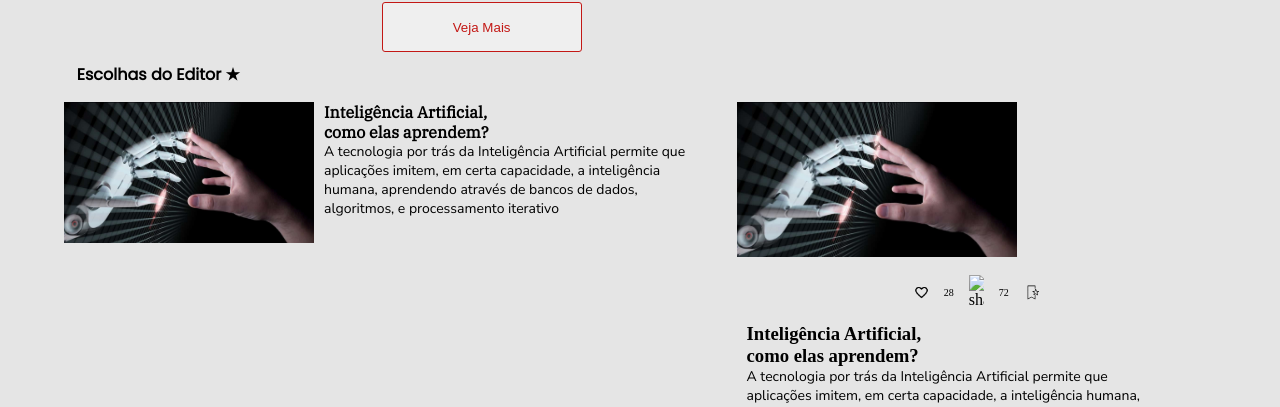
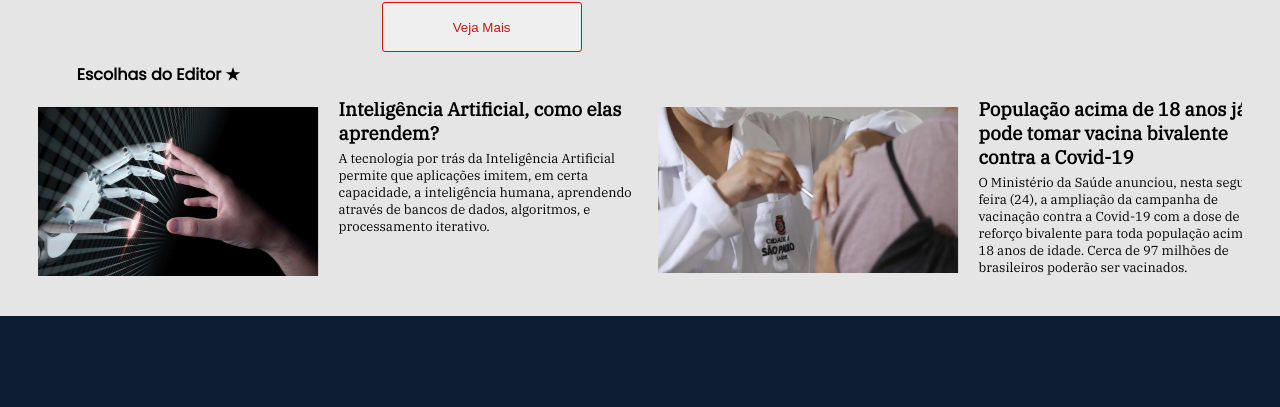
Before and after one commit to SAIRIKO/Metodos-Ageis, a plain HTML site: page index.html in a window 1280 px wide. Shown: the part 1597-2004 px from the top of the page. Drawn offline with Linux system fonts and the light colour scheme.

Commit message:
escolha dos editores

```diff
--- a/index.html
+++ b/index.html
@@ -108,6 +108,7 @@
                         <div class="new">
                             <a href="noticia-satelite.html"><img src="imagens/news-img/Satélite da NASA de 300kg caiu na....png" alt="NASA" width="350px"></a>
                             <a href="noticia-satelite.html"><h4 class="new-board-news1">Satélite da NASA de 300 kg caiu na Terra na última quarta-feira (19)</h4></a>
+                            <br>
                             <p class="new-board-news1">Lançado em 2002, o RHESSI tinha o objetivo de estudar o Sol e registrar dados de explosões solares, até 2018, quando sua missão foi descontinuada. Ao todo, foram registradas mais de 100 mil eventos de raios-x, que ajudaram os cientistas a entender mais sobre as explosões solares e sobre o Sol como um todo</p>
                             <p class="fonte-noticia2">By Lucy Hiddleston  |  4min read <br> 5 hours ago</p>
                             <hr>
@@ -148,144 +149,118 @@
         </div>
         <h4 id="titulo-escolha-do-editor">Escolhas do Editor ★</h4>
 
-        <div class="escolhas-editor-aling">
-            <div class="escolhas-editor">  <!--Vou escrever aqui pq dps eu esqueço :P A gente tem que criar 8 divs com noticias aqui (2 pra cada deslize)-->
-                <div class="noticia-escolha-editor">
-                    <a href="noticia-IA-como-aprendem.html"><img src="imagens/news-img/como-a-IA-aprende-maxuser-via-shutterstock.jpg" alt="IA" width="250px"></a>
-                    <div class="sub-escolha-editor">
-                        <a href="noticia-IA-como-aprendem.html"><h4>Inteligência Artificial,<br>como elas aprendem?</h4></a>
-                        <p>A tecnologia por trás da Inteligência Artificial permite que aplicações imitem, em certa capacidade, a inteligência humana, aprendendo através de bancos de dados, algoritmos, e processamento iterativo</p>
-                    </div>
-        <div class="noticias-escolha-do-editor">
-            <div class="noticia-escolha-do-editor">
-                <div class="new-escolha-do-editor">
-                    <a href="#" target="_blank">
-                        <div class="imgs-escolha-editor">
-                            <img src="/imagens/news-img/como-a-IA-aprende-maxuser-via-shutterstock.jpg" alt="IA" width="280px" height="155px">
-                            <div class="interacao">
-                                <img src="imagens/icons/icons8-heart-24.png" alt="like" width="15px"> <p style="font-size: 10px;">28</p>  <!--Icones de interação do usuário NÃO FUNICIONAL-->
-                                <img src="imagens/icons/icons8-share-rounded-30.png" alt="share" width="15px"> <p style="font-size: 10px;">72</p>
-                                <img src="imagens/icons/icons8-favorites.svg" alt="save"width="15px">
-                            </div>
-                        </div>
-                        <div class="sub-escolha-editor">
-                            <h3> Inteligência Artificial, <br> como elas aprendem?</h3>
-                            <p>A tecnologia por trás da Inteligência Artificial permite que aplicações imitem, em certa capacidade, a inteligência humana, aprendendo através de bancos de dados, algoritmos, e processamento iterativo</p>
-                        </div>
-                    </a>
-                </div>
-                <div class="new-escolha-do-editor">
-                    <a href="#" target="_blank">
-                        <div class="imgs-escolha-editor">
-                            <img src="/imagens/news-img/vacinacao_covid_bivalente_sp_2.webp" alt="IA" width="280px" height="155px">
-                            <div class="interacao">
-                                <img src="imagens/icons/icons8-heart-24.png" alt="like" width="15px"> <p style="font-size: 10px;">28</p>  <!--Icones de interação do usuário NÃO FUNICIONAL-->
-                                <img src="imagens/icons/icons8-share-rounded-30.png" alt="share" width="15px"> <p style="font-size: 10px;">72</p>
-                                <img src="imagens/icons/icons8-favorites.svg" alt="save"width="15px">
-                            </div>
-                        </div>
-                        <div class="sub-escolha-editor">
-                            <h3> População acima de 18 anos já pode tomar <br> vacina bivalente contra a Covid-19</h3>
-                            <p>O Ministério da Saúde anunciou, nesta segunda-feira (24), a ampliação da campanha de vacinação contra a Covid-19 com a dose de reforço bivalente para toda população acima de 18 anos de idade. Cerca de 97 milhões de brasileiros poderão ser vacinados.</p>
-                        </div>
+        <div class="carousel">
+            <div class="carousel-slide">
+                <div class="carousel-item active">
+                    <div class="item-content">
+                        <a href="#">
+                            <img src="imagens/news-img/como-a-IA-aprende-maxuser-via-shutterstock.jpg" alt="IA">
                         </a>
                     </div>
                 </div>
-            <div class="noticia-escolha-do-editor">
-                <div class="new-escolha-do-editor">
+                <div class="carousel-item">
+                    <div class="item-content">
+                        <div class="sub-carousel">
                             <a href="#">
-                        <div class="imgs-escolha-editor">
-                            <img src="/imagens/news-img/como-a-IA-aprende-maxuser-via-shutterstock.jpg" alt="IA" width="280px" height="155px">
-                            <div class="interacao">
-                                <img src="imagens/icons/icons8-heart-24.png" alt="like" width="15px"> <p style="font-size: 10px;">28</p>  <!--Icones de interação do usuário NÃO FUNICIONAL-->
-                                <img src="imagens/icons/icons8-share-rounded-30.png" alt="share" width="15px"> <p style="font-size: 10px;">72</p>
-                                <img src="imagens/icons/icons8-favorites.svg" alt="save"width="15px">
+                                <h3> Inteligência Artificial, como elas aprendem?</h3>
+                            </a>
+                            <p> A tecnologia por trás da Inteligência Artificial permite que aplicações imitem, em certa capacidade, a inteligência humana, aprendendo através de bancos de dados, algoritmos, e processamento iterativo.</p>
                         </div>
                     </div>
-                        <div class="sub-escolha-editor">
-                            <h3> Inteligência Artificial, <br> como elas aprendem?</h3>
-                            <p>A tecnologia por trás da Inteligência Artificial permite que aplicações imitem, em certa capacidade, a inteligência humana, aprendendo através de bancos de dados, algoritmos, e processamento iterativo</p>
                 </div>
-                    </a>
-                </div>
-                <div class="new-escolha-do-editor">
+                <div class="carousel-item">
+                    <div class="item-content">
                         <a href="#">
-                        <div class="imgs-escolha-editor">
-                            <img src="/imagens/news-img/vacinacao_covid_bivalente_sp_2.webp" alt="IA" width="280px" height="155px">
-                            <div class="interacao">
-                                <img src="imagens/icons/icons8-heart-24.png" alt="like" width="15px"> <p style="font-size: 10px;">28</p>  <!--Icones de interação do usuário NÃO FUNICIONAL-->
-                                <img src="imagens/icons/icons8-share-rounded-30.png" alt="share" width="15px"> <p style="font-size: 10px;">72</p>
-                                <img src="imagens/icons/icons8-favorites.svg" alt="save"width="15px">
-                            </div>
-                        </div>
-                        <div class="sub-escolha-editor">
-                            <h3> População acima de 18 anos já pode tomar <br> vacina bivalente contra a Covid-19</h3>
-                            <p>O Ministério da Saúde anunciou, nesta segunda-feira (24), a ampliação da campanha de vacinação contra a Covid-19 com a dose de reforço bivalente para toda população acima de 18 anos de idade. Cerca de 97 milhões de brasileiros poderão ser vacinados.</p>
-                        </div>
+                            <img src="imagens/news-img/vacinacao_covid_bivalente_sp_2.webp" alt="Vacinação">
                         </a>
                     </div>
                 </div>
-            <div class="noticia-escolha-do-editor">
-                <div class="new-escolha-do-editor">
+                <div class="carousel-item">
+                    <div class="item-content">
+                        <div class="sub-carousel">
                             <a href="#">
-                        <div class="imgs-escolha-editor">
-                            <img src="/imagens/news-img/como-a-IA-aprende-maxuser-via-shutterstock.jpg" alt="IA" width="280px" height="155px">
-                            <div class="interacao">
-                                <img src="imagens/icons/icons8-heart-24.png" alt="like" width="15px"> <p style="font-size: 10px;">28</p>  <!--Icones de interação do usuário NÃO FUNICIONAL-->
-                                <img src="imagens/icons/icons8-share-rounded-30.png" alt="share" width="15px"> <p style="font-size: 10px;">72</p>
-                                <img src="imagens/icons/icons8-favorites.svg" alt="save"width="15px">
-                            </div>
-                        </div>
-                        <div class="sub-escolha-editor">
-                            <h3> Inteligência Artificial, <br> como elas aprendem?</h3>
-                            <p>A tecnologia por trás da Inteligência Artificial permite que aplicações imitem, em certa capacidade, a inteligência humana, aprendendo através de bancos de dados, algoritmos, e processamento iterativo</p>
-                        </div>
+                                <h3> População acima de 18 anos já pode tomar vacina bivalente contra a Covid-19</h3>
                             </a>
-                </div>
-                <div class="new-escolha-do-editor">
-                    <a href="#">
-                        <div class="imgs-escolha-editor">
-                            <div class="imgs-escolha-editor">
-                                <img src="/imagens/news-img/vacinacao_covid_bivalente_sp_2.webp" alt="IA" width="280px" height="155px">
-                                <div class="interacao">
-                                    <img src="imagens/icons/icons8-heart-24.png" alt="like" width="15px"> <p style="font-size: 10px;">28</p>  <!--Icones de interação do usuário NÃO FUNICIONAL-->
-                                    <img src="imagens/icons/icons8-share-rounded-30.png" alt="share" width="15px"> <p style="font-size: 10px;">72</p>
-                                    <img src="imagens/icons/icons8-favorites.svg" alt="save"width="15px">
+                            <p>O Ministério da Saúde anunciou, nesta segunda-feira (24), a ampliação da campanha de vacinação contra a Covid-19 com a dose de reforço bivalente para toda população acima de 18 anos de idade. Cerca de 97 milhões de brasileiros poderão ser vacinados.</p>
                         </div>
                     </div>
                 </div>
-                        <div class="sub-escolha-editor">
-                            <h3> População acima de 18 anos já pode tomar <br> vacina bivalente contra a Covid-19</h3>
-                            <p>O Ministério da Saúde anunciou, nesta segunda-feira (24), a ampliação da campanha de vacinação contra a Covid-19 com a dose de reforço bivalente para toda população acima de 18 anos de idade. Cerca de 97 milhões de brasileiros poderão ser vacinados.</p>
-                        </div>
+                <div class="carousel-item">
+                    <div class="item-content">
+                        <a href="#">
+                            <img src="imagens/news-img/como-a-IA-aprende-maxuser-via-shutterstock.jpg" alt="IA">
                         </a>
                     </div>
                 </div>
+                <div class="carousel-item">
+                    <div class="item-content">
+                        <div class="sub-carousel">
+                            <a href="#">
+                                <h3> Inteligência Artificial, como elas aprendem?</h3>
+                            </a>
+                            <p> A tecnologia por trás da Inteligência Artificial permite que aplicações imitem, em certa capacidade, a inteligência humana, aprendendo através de bancos de dados, algoritmos, e processamento iterativo.</p>
+                        </div>
+                    </div>
+                </div>
+                <div class="carousel-item">
+                    <div class="item-content">
+                        <a href="#">
+                            <img src="imagens/news-img/vacinacao_covid_bivalente_sp_2.webp" alt="Vacinação">
+                        </a>
+                    </div>
+                </div>
+                <div class="carousel-item">
+                    <div class="item-content">
+                        <div class="sub-carousel">
+                            <a href="#">
+                                <h3> População acima de 18 anos já pode tomar vacina bivalente contra a Covid-19</h3>
+                            </a>
+                            <p>O Ministério da Saúde anunciou, nesta segunda-feira (24), a ampliação da campanha de vacinação contra a Covid-19 com a dose de reforço bivalente para toda população acima de 18 anos de idade. Cerca de 97 milhões de brasileiros poderão ser vacinados.</p>
+                        </div>
+                    </div>
+                </div>
+            </div>
+        </div>
 
-        </style>
 
         <script>
-            let noticias = document.querySelector('.noticias-escolha-do-editor');
-            let itens = document.querySelectorAll('.noticia-escolha-do-editor');
-            let total = itens.length;
-            let indiceAtual = 0;
+            const carouselSlide = document.querySelector('.carousel-slide');
+            const carouselItems = document.querySelectorAll('.carousel-item');
 
-            function iniciarAnimacao() {
-            setInterval(function() {
-                let itemAtual = itens[indiceAtual];
-                itemAtual.style.opacity = 0;
-                itemAtual.classList.remove('atual');
-                indiceAtual = (indiceAtual + 1) % total;
-                let proximoItem = itens[indiceAtual];
-                proximoItem.style.opacity = 1;
-                proximoItem.classList.add('atual');
-                noticias.appendChild(itemAtual);
-            }, 4500);
+            let counter = 0;
+            let slideInterval;
+
+            const itemWidth = carouselItems[0].clientWidth + 20;
+            const visibleSlides = 2;
+
+            function slideCarousel() {
+            carouselSlide.style.transition = 'transform 0.8s ease-in-out';
+            carouselSlide.style.transform = `translateX(${-itemWidth * counter}px)`;
             }
 
-        iniciarAnimacao();
+            function resetCarousel() {
+            carouselSlide.style.transition = 'none';
+            carouselSlide.style.transform = 'translateX(0)';
+            counter = 0;
+            }
+
+            function nextSlide() {
+            if (counter >= carouselItems.length - visibleSlides) {
+                resetCarousel();
+            } else {
+                counter += visibleSlides;
+                slideCarousel();
+            }
+
+            clearInterval(slideInterval);
+            slideInterval = setInterval(nextSlide, 5000);
+            }
+
+            slideInterval = setInterval(nextSlide, 5000);
         </script>
-        </div>
+
+        <br>
+        <br>
     </main>
     <!--Final do corpo do Home-->
 
--- a/style/home.css
+++ b/style/home.css
@@ -77,6 +77,7 @@ h4{
     justify-content: space-between;
 }
 .nav-board1 a{
+    margin-left: 5px;
     font-family: 'Poppins',sans-serif;
     padding: 0px 20px 0px 0px;
     position: relative;
@@ -186,26 +187,35 @@ h4{
     font-family: 'Poppins',sans-serif;
     margin: 10px 0px 15px 6%;
 }
-.escolhas-editor-aling{
+.carousel {
+    width: 94%;
+    margin: 0 auto;
+    overflow: hidden;
+}
+.carousel-slide {
     display: flex;
-    justify-content: center;
+    width: max-content;
+    animation: slide 10s infinite;
 }
-.escolhas-editor{
+.carousel-item {
+    flex: 0 0 300px;
+    margin-right: 20px;
+}
+.item-content {
     display: flex;
-    justify-content: space-evenly;
-    width: 90%;
-    margin-bottom: 100px;
+    flex-direction: column;
 }
-.noticia-escolha-editor{
-    display: flex;
+.carousel-item img {
+    width: 100%;
+    height: auto;
+    margin-top: 5px;
 }
-.sub-escolha-editor{
-    padding: 0px 50px 0px 10px;
+.sub-carousel h3{
+    font-family: 'IBM Plex Serif', serif;
+    margin-top: -5px;
 }
-.sub-escolha-editor h4{
-    font-size: 16px;
+.sub-carousel p{
+    font-family: 'IBM Plex Serif', serif;
+    padding: 5px 0 0 0;
+    font-size: 13px;
 }
-.sub-escolha-editor p{
-    font-family: 'Nunito Sans', sans-serif;
-    font-size: 14px;
-}
```
Lines whose indentation alone changed are shown as unchanged.
